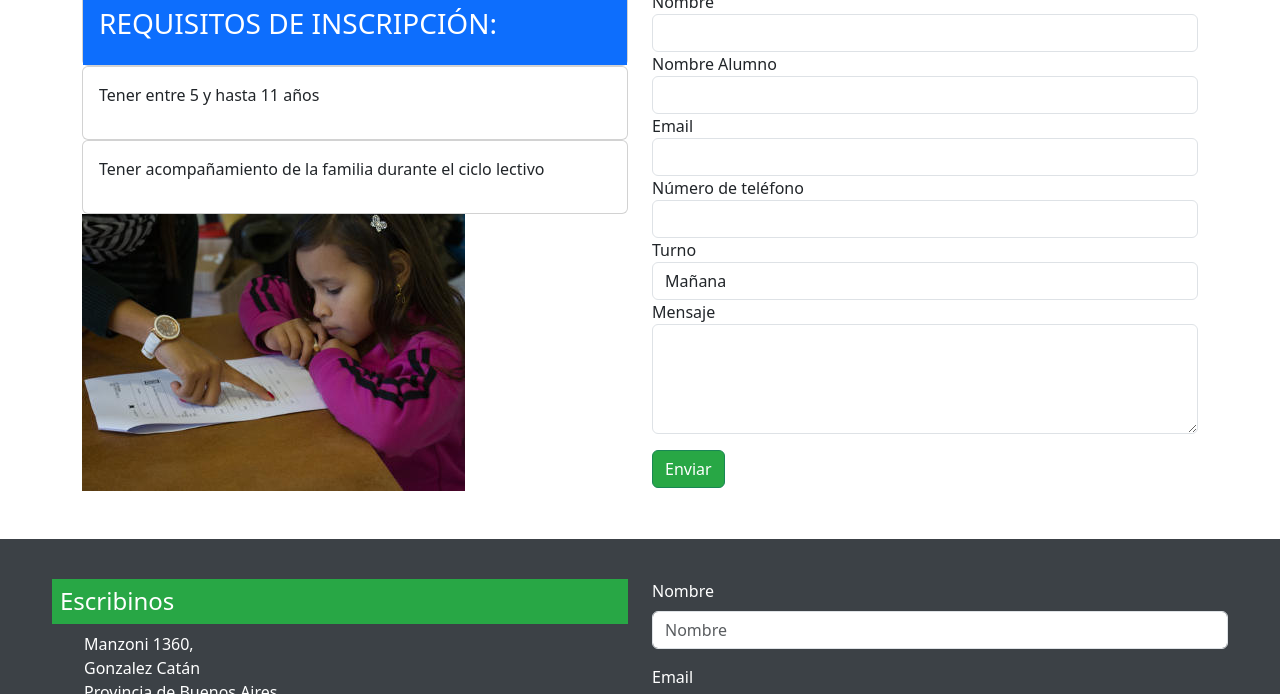
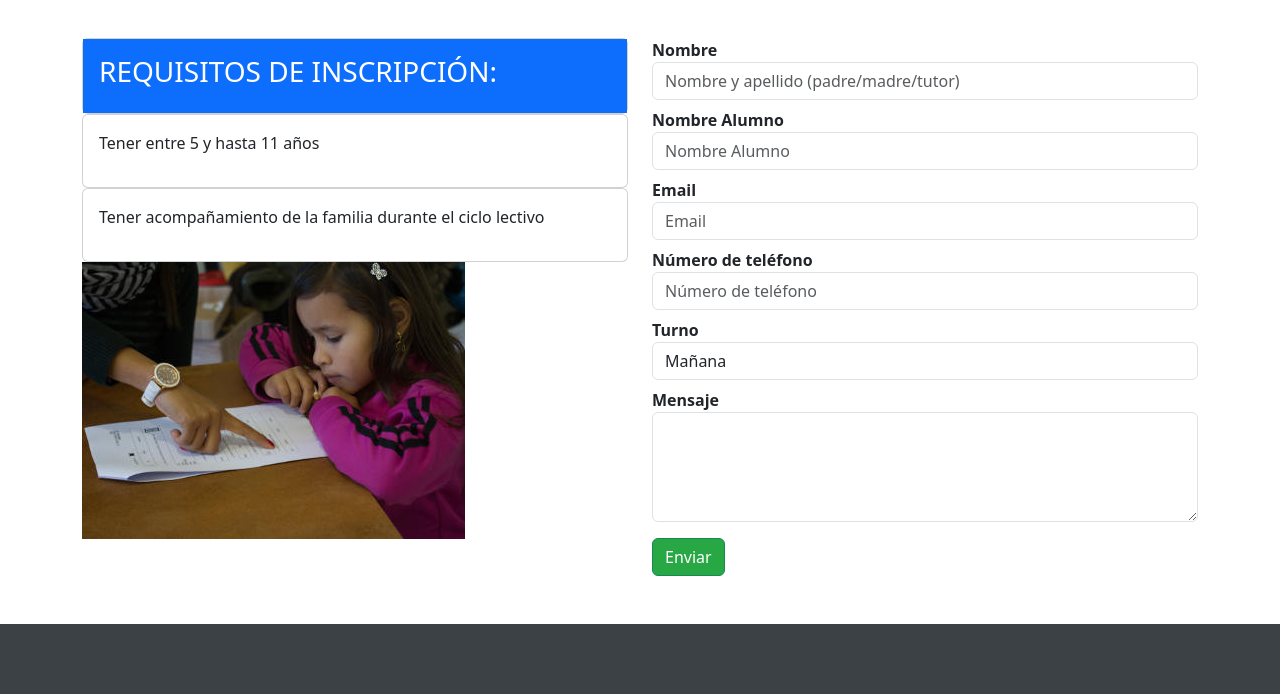
Before and after one commit to gabrielalfredoboaglio/ProyectoIntegrador, a website: page pages/inscripciones.html in a window 1280 px wide. Shown: the part 181-875 px from the top of the page. Drawn offline with nearby package versions, Linux system fonts and the light colour scheme.

Commit message:
arreglos

```diff
--- a/pages/inscripciones.html
+++ b/pages/inscripciones.html
@@ -78,7 +78,7 @@
     </header>
 
     <main>
-      <div class="container mb-5">
+      <div class="container mt-5">
         <h2 class="text-center" style="color: green">Inscripciones</h2>
         <div class="row">
           <div class="col-md-6">
@@ -103,30 +103,42 @@
               <img src="../img/aprendiendo-sm.jpg" class="img-fluid" />
             </div>
           </div>
-          <div class="col-md-6 mt-5">
+          <div class="col-md-6">
             <form>
-              <div class="form-group">
-                <label>Nombre</label>
-                <input type="text" class="form-control" />
+              <div class="form-group mt-5">
+                <label><strong>Nombre</strong></label>
+                <input
+                  type="text"
+                  class="form-control"
+                  placeholder="Nombre y apellido (padre/madre/tutor)"
+                />
               </div>
 
-              <div class="form-group">
-                <label>Nombre Alumno</label>
-                <input type="text" class="form-control" />
+              <div class="form-group mt-2">
+                <label><strong>Nombre Alumno</strong></label>
+                <input
+                  type="text"
+                  class="form-control"
+                  placeholder="Nombre Alumno"
+                />
               </div>
 
-              <div class="form-group">
-                <label>Email</label>
-                <input type="email" class="form-control" />
+              <div class="form-group mt-2">
+                <label><strong>Email</strong></label>
+                <input type="email" class="form-control" placeholder="Email" />
               </div>
 
-              <div class="form-group">
-                <label>Número de teléfono</label>
-                <input type="tel" class="form-control" />
+              <div class="form-group mt-2">
+                <label><strong>Número de teléfono</strong></label>
+                <input
+                  type="tel"
+                  class="form-control"
+                  placeholder="Número de teléfono"
+                />
               </div>
 
-              <div class="form-group">
-                <label>Turno</label>
+              <div class="form-group mt-2">
+                <label><strong>Turno</strong></label>
                 <select class="form-control">
                   <option>Mañana</option>
                   <option>Tarde</option>
@@ -134,8 +146,8 @@
                 </select>
               </div>
 
-              <div class="form-group">
-                <label for="mensaje">Mensaje</label>
+              <div class="form-group mt-2">
+                <label for="mensaje"><strong>Mensaje</strong></label>
                 <textarea class="form-control" id="mensaje" rows="4"></textarea>
               </div>
 
@@ -150,8 +162,9 @@
         </div>
       </div>
     </main>
-    <footer class="mt-2">
-      <div class="container-fluid">
+
+    <footer class="mt-5">
+      <div class="container-fluid mt-5">
         <div class="row">
           <div class="col-6 gc-footer-info text-start">
             <h4 class="p-2">Escribinos</h4>
```
Also changed, not shown: pages/actividades.html (+1 -1 lines), pages/colaborar.html (+1 -1 lines).
